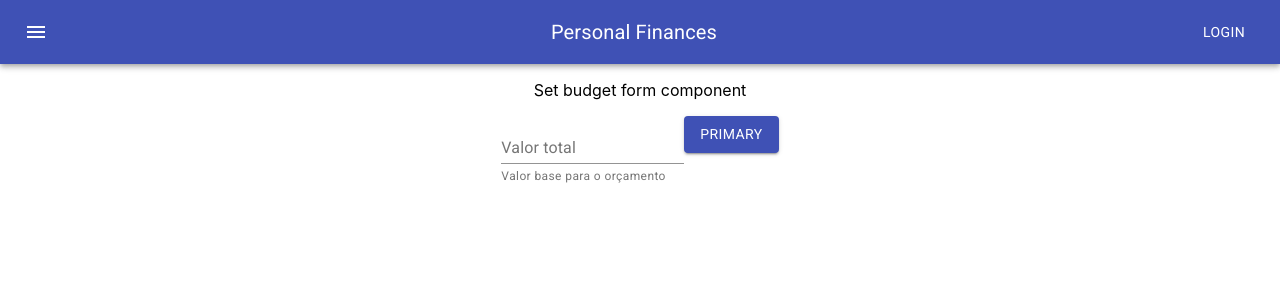
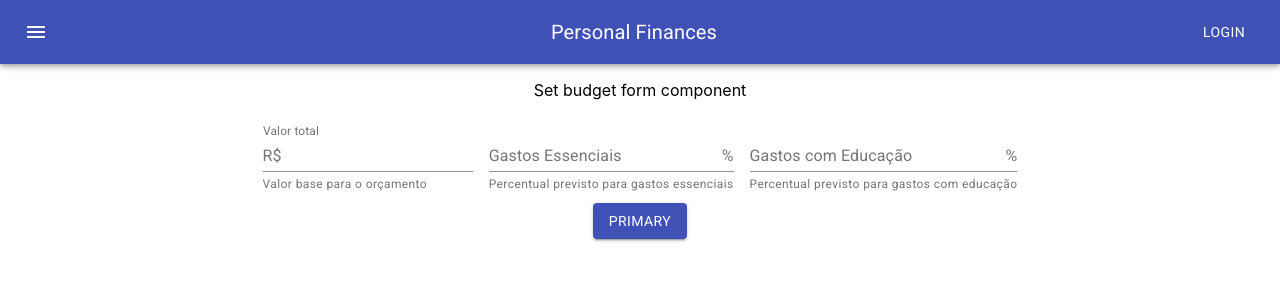
Before and after one commit to taciogt/personal-finances, a React (Create React App) app in the folder frontend/personal-finance/: page / in a window 1280 px wide. Shown: the top 300 px of the page. Built offline with nearby package versions, Linux system fonts and the light colour scheme.

Commit message:
#1 wip: checking the TextField instead of input

```diff
--- a/frontend/personal-finance/src/SetBudgetForm.tsx
+++ b/frontend/personal-finance/src/SetBudgetForm.tsx
@@ -1,26 +1,64 @@
 import {ChangeEvent, FC, FormEvent, useState} from "react";
-import {FormControl, FormHelperText, Input, InputLabel} from "@material-ui/core";
+import {FormControl, FormHelperText, Input, InputAdornment, InputLabel, TextField} from "@material-ui/core";
 import Button from "@material-ui/core/Button";
 import axios from "axios";
+import {createStyles, makeStyles, Theme} from "@material-ui/core/styles";
 
 const apiClient = axios.create({
   baseURL: 'http://localhost:8000/',
-  headers: {'Content-Type' : 'application/json'}
+  headers: {'Content-Type': 'application/json'}
 });
 
 class Budget {
-  constructor(public readonly amount?: number) {}
+  constructor(
+    public readonly amount?: number,
+    public readonly essentials?: number,
+    public readonly education?: number
+  ) {
+  }
 }
 
+const useStyles = makeStyles((theme: Theme) =>
+  createStyles({
+    root: {
+      '& .MuiFormControl-root': {
+        margin: theme.spacing(1)
+      }
+    }
+  })
+)
+
 export const SetBudgetForm: FC = () => {
+  const classes = useStyles()
+
   const [budget, setBudget] = useState(new Budget())
 
-  function changeBudgetAmountHandler(event: ChangeEvent<HTMLInputElement>){
+  function changeBudgetAmountHandler(event: ChangeEvent<HTMLInputElement>) {
     setBudget(prevBudget => {
       const newAmount = parseInt(event.target.value)
       return {
         ...prevBudget,
         amount: newAmount
+      }
+    })
+  }
+
+  function changeBudgetEssentialsHandler(event: ChangeEvent<HTMLInputElement>) {
+    setBudget(prevBudget => {
+      const newEssentials = parseInt(event.target.value)
+      return {
+        ...prevBudget,
+        essentials: newEssentials
+      }
+    })
+  }
+
+  function changeBudgetEducationHandler(event: ChangeEvent<HTMLInputElement>) {
+    setBudget(prevBudget => {
+      const newEducation = parseInt(event.target.value)
+      return {
+        ...prevBudget,
+        education: newEducation
       }
     })
   }
@@ -49,16 +87,30 @@ export const SetBudgetForm: FC = () => {
   return (
     <div>
       <p>Set budget form component</p>
-      <form onSubmit={submitHandler}>
+      <form className={classes.root} onSubmit={submitHandler}>
         <FormControl>
           <InputLabel htmlFor="total-amount-input">Valor total</InputLabel>
-          <Input id="total-amount-input" aria-describedby="total-amount-helper-text"
-          value={budget.amount} onChange={changeBudgetAmountHandler} />
+          <Input id="total-amount-input" aria-describedby="total-amount-helper-text" type="number"
+                 value={budget.amount} onChange={changeBudgetAmountHandler}
+                 startAdornment={<InputAdornment position="start">R$</InputAdornment>}/>
           <FormHelperText id="total-amount-helper-text">Valor base para o orçamento</FormHelperText>
         </FormControl>
-        <Button variant="contained" color="primary" type="submit">
-          Primary
-        </Button>
+        <FormControl>
+          <InputLabel htmlFor="essentials-input">Gastos Essenciais</InputLabel>
+          <Input id="essentials-input" aria-describedby="essentials-helper-text" type="number"
+                 value={budget.essentials} onChange={changeBudgetEssentialsHandler}
+                 endAdornment={<InputAdornment position="end">%</InputAdornment>}/>
+          <FormHelperText id="essentials-helper-text">Percentual previsto para gastos essenciais</FormHelperText>
+        </FormControl>
+        <TextField label="Gastos com Educação" defaultValue={budget.education} margin="normal"
+                   helperText="Percentual previsto para gastos com educação"
+                   InputProps={
+                     {endAdornment: <InputAdornment position="end">%</InputAdornment>}}/>
+        <div>
+          <Button variant="contained" color="primary" type="submit">
+            Primary
+          </Button>
+        </div>
       </form>
     </div>
   )
```
